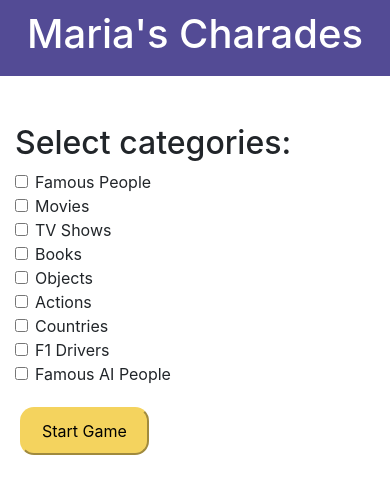
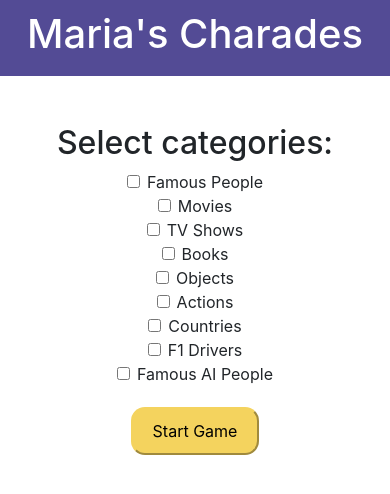
Before and after one commit to marialuquea/charades, a Flask app: page / in a window 390 px wide. Shown: the top 494 px of the page. Run offline with Flask 3, Linux system fonts and the light colour scheme; some libraries are stand-ins or nearby versions.

Commit message:
make it work for mobile phones

```diff
--- a/templates/base.html
+++ b/templates/base.html
@@ -5,6 +5,7 @@
     <link rel="stylesheet" href="{{ url_for('static', filename='styles.css') }}">
     <link rel="stylesheet" href="https://maxcdn.bootstrapcdn.com/bootstrap/4.5.2/css/bootstrap.min.css">
     <link rel="icon" href="{{ url_for('static', filename='favicon.ico') }}">
+    <meta name="viewport" content="width=device-width, initial-scale=1.0">
     <style>
         .banner {
             background-color: #534B95;
--- a/templates/index.html
+++ b/templates/index.html
@@ -1,7 +1,7 @@
 {% extends "base.html" %}
 
 {% block content %}
-<div class="container mt-5">
+<div class="container mt-5 text-center">
     <h2>Select categories:</h2>
     <form method="POST" action="/game">
         <div class="form-group">
```
